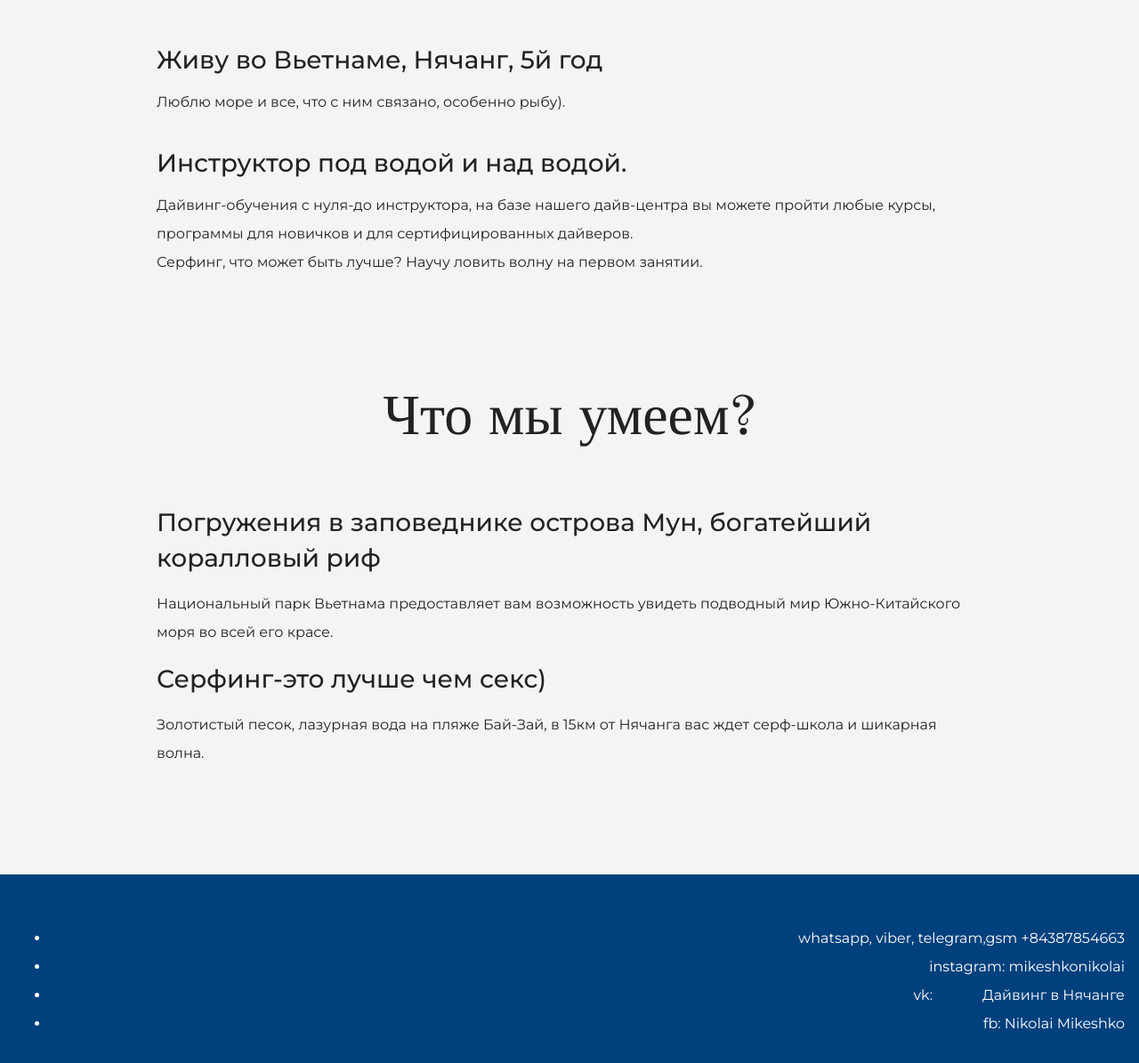
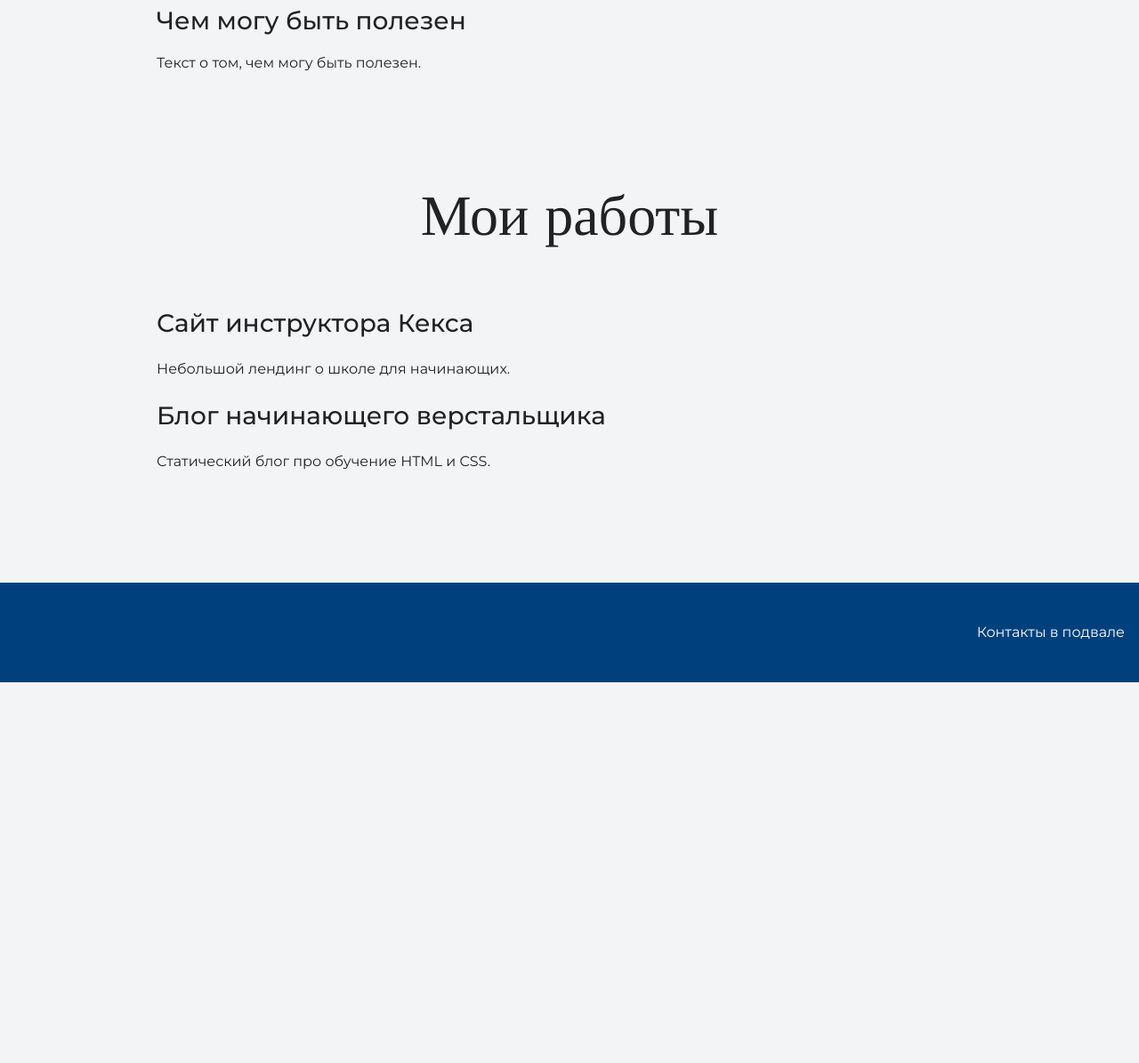
Before and after one commit to mikenama/first-attempt, a plain HTML site: page index.html in a window 1280 px wide. Shown: the part 1285-2480 px from the top of the page at 89% size. After the commit the page ends 2052 px from the top, so only its background shows below. Drawn offline with nearby package versions, Linux system fonts and the light colour scheme.

Commit message:
Add files via upload

```diff
--- a/index.html
+++ b/index.html
@@ -3,55 +3,49 @@
   <head>
     <meta charset="UTF-8">
     <link rel="stylesheet" href="style.css">
-    <title>Дайвинг и серфинг в Нячанге</title>
     <link href="https://fonts.googleapis.com/css?family=Montserrat:400,500,700|Old+Standard+TT&display=swap&subset=cyrillic" rel="stylesheet">
+    <title>Портфолио Junior верстальщика</title>
   </head>
 
   <body>
    <header class="page-header">
       <div class="container">
-      +84387854663-whatsapp,viber, telegram, gsm.
+       Контакты в шапке
       </div>
    </header>
 
    <section class="hero-image">
     <div class="container">
-       <h1 class="heading">Николай</h1>
-       <p>Инструктор по дайвингу и серфингу</p>
+      <h1 class="heading">Неопознанный Енот</h1>
+      <p>Junior верстальщик</p>
     </div>
    </section>
 
     <section class="intro">
       <div class="container">
-       <h2 class="subheading">Всем привет, меня зовут Николай, люблю свободу-как рыба воду.</h2>
-       <h3>Живу во Вьетнаме, Нячанг, 5й год</h3>
-       <p>Люблю море и все, что с ним связано, особенно рыбу).</p>
-       <h3>Инструктор под водой и над водой.</h3>
-         <div>Дайвинг-обучения с нуля-до инструктора, на базе нашего дайв-центра вы можете пройти любые курсы, программы для новичков и для сертифицированных дайверов.
+       <h2 class="subheading">Давайте познакомимся</h2>
+       <h3>Пара слов о себе</h3>
+       <p>Текст с парой слов о себе.</p>
+       <h3>Чем могу быть полезен</h3>
+       <p>Текст о том, чем могу быть полезен.</p>
       </div>
-         <div>
-         Серфинг, что может быть лучше? Научу ловить волну на первом занятии.
-         <div/>
     </section>
 
     <section class="portfolio">
      <div class="container">
-       <h2 class="subheading">Что мы умеем?</h2>
-       <h3>Погружения в заповеднике острова Мун, богатейший коралловый риф</h3>
-       <p>Национальный парк Вьетнама предоставляет вам возможность увидеть подводный мир Южно-Китайского моря во всей его красе.</p>
+      <h2 class="subheading">Мои работы</h2>
 
-       <h3>Серфинг-это лучше чем секс)</h3>
-       <p>Золотистый песок, лазурная вода на пляже Бай-Зай, в 15км от Нячанга вас ждет серф-школа и шикарная волна.
+      <h3>Сайт инструктора Кекса</h3>
+      <p>Небольшой лендинг о школе для начинающих.</p>
+
+      <h3>Блог начинающего верстальщика</h3>
+      <p>Статический блог про обучение HTML и CSS.</p>
+     </div>
     </section>
 
     <footer class="page-footer">
      <div class="container">
-       <ul>
-        <li>whatsapp, viber, telegram,gsm +84387854663
-        <li>instagram: mikeshkonikolai
-        <li>vk:<a href="https://vk.com/divingvietnamnhatrang">Дайвинг в Нячанге</a>
-        <li>fb: Nikolai Mikeshko
-       </ul>
+      Контакты в подвале
      </div>
     </footer>
   </body>
```
Lines whose indentation alone changed are shown as unchanged.
